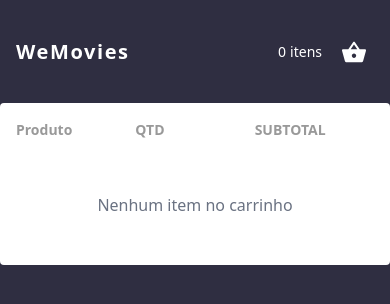
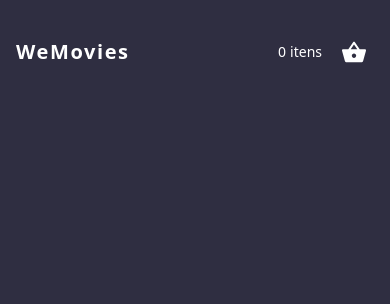
Before and after one commit to YagoLeite/wefit, a Next.js app: page /cart in a window 390 px wide. Shown: the top 304 px of the page. Built offline with nearby package versions, Linux system fonts and the light colour scheme.

Commit message:
update: desktop card finished

```diff
--- a/components/cart/cart-header/CartHeader.tsx
+++ b/components/cart/cart-header/CartHeader.tsx
@@ -4,6 +4,7 @@ export default function CartHeader() {
       <h1 className="w-full max-w-[280px] text-left">Produto</h1>
       <h1 className="w-full max-w-[348px] text-left">QTD</h1>
       <h1 className="w-full max-w-[348px] text-left">SUBTOTAL</h1>
+      <div className="w-full max-w-[24px] h-[24px] min-w-[24px] min-h-[24px]" />
     </div>
   );
 }
--- a/components/cart/cart-item/CartItem.tsx
+++ b/components/cart/cart-item/CartItem.tsx
@@ -29,7 +29,7 @@ export default function CartItem({ movie, quantity }: CartItemProps) {
     <div className="flex items-center border-0 max-h-[114px]">
       <div className="flex items-center gap-2 w-full max-w-[280px]">
         <Image src={movie.image} alt={movie.title} width={91} height={114} />
-        <div className="flex flex-col gap-2 h-full justify-center">
+        <div className="flex flex-col gap-2 h-full justify-center min-w-fit">
           <h3 className="text-surface text-[14px] font-[700] ml-4">
             {movie.title}
           </h3>
@@ -49,7 +49,7 @@ export default function CartItem({ movie, quantity }: CartItemProps) {
       </div>
       <button
         onClick={() => removeItem(movie.id)}
-        className="cursor-pointer w-[24px] h-[24px] flex items-center justify-center hover:opacity-70 transition-opacity"
+        className="cursor-pointer w-[24px] h-[24px] min-w-[24px] min-h-[24px] flex items-center justify-center hover:opacity-70 transition-opacity"
         aria-label="Remover item do carrinho"
       >
         <Image
--- a/components/cart/cart-wrapper/CartWrapper.tsx
+++ b/components/cart/cart-wrapper/CartWrapper.tsx
@@ -21,7 +21,7 @@ export default function CartWrapper() {
 
   return (
     <motion.div
-      className="w-full h-fit flex flex-col gap-4 bg-[white] rounded-[4px] p-4 md:px-6 gap-[21px] md:gap-[24px]"
+      className="flex w-full h-fit flex-col gap-4 bg-[white] rounded-[4px] p-4 md:px-6 gap-[21px] md:gap-[24px] max-[761px]:hidden"
       layout
     >
       <CartHeader />
--- a/components/pages/cart/CartPage.tsx
+++ b/components/pages/cart/CartPage.tsx
@@ -3,7 +3,7 @@ import CartWrapper from "@/components/cart/cart-wrapper/CartWrapper";
 
 export default async function CartPage() {
   return (
-    <main className="w-full h-full">
+    <main className="w-full h-full px-4">
       <CartWrapper />
     </main>
   );
```
